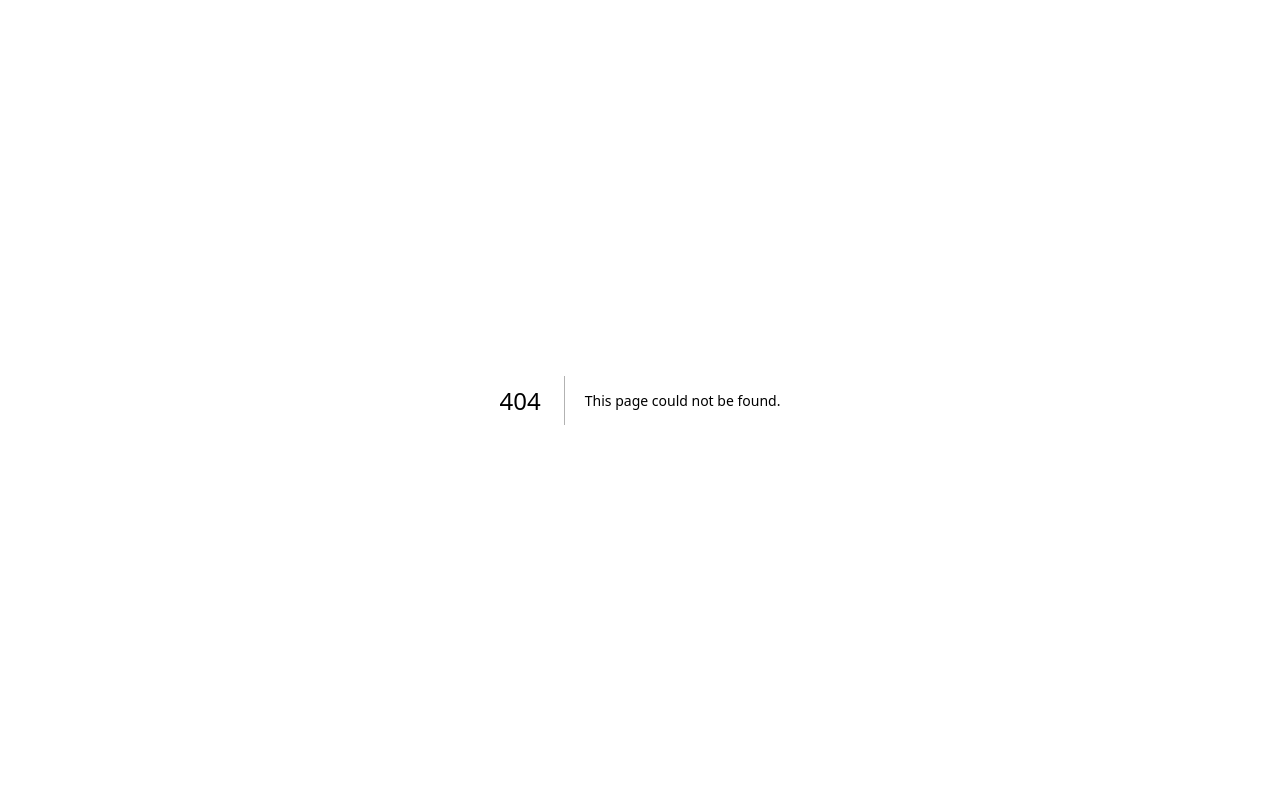
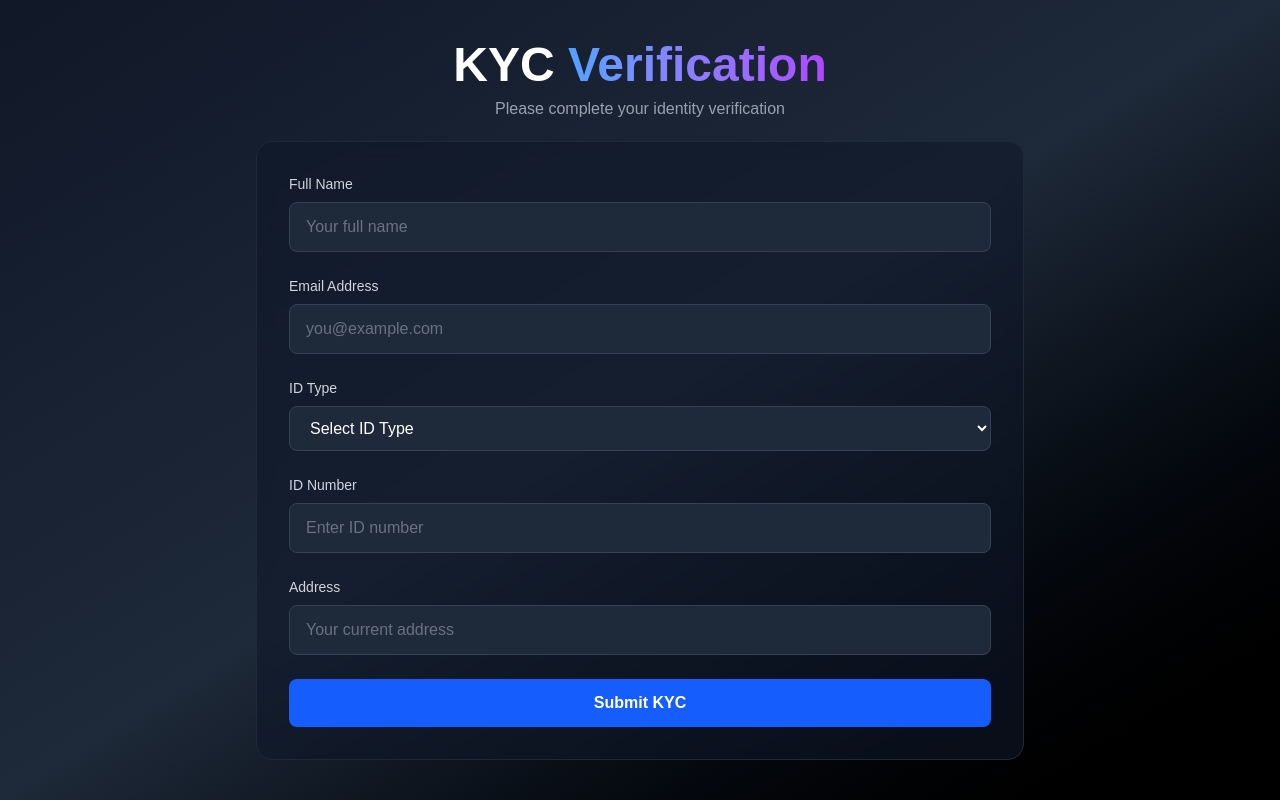
Before and after one commit to diwasbk/Next.js-Learning-App, a Next.js app: page /example/kyc in a window 1280 px wide. Before the commit this address had no page. Built offline with nearby package versions, Linux system fonts and the light colour scheme.

Commit message:
KYC Form

```diff
--- /dev/null
+++ b/app/example/kyc/components/kyc-form.tsx
@@ -0,0 +1,96 @@
+"use client";
+
+export default function KYCForm() {
+
+    return (
+        <main className="min-h-screen bg-linear-to-br from-gray-900 via-gray-800 to-black text-white flex items-center justify-center px-6">
+            <div className="w-full max-w-3xl">
+                {/* Heading */}
+                <div className="text-center m-5">
+                    <h1 className="text-4xl md:text-5xl font-bold mb-2">
+                        KYC{" "}
+                        <span className="bg-linear-to-r from-blue-400 to-purple-500 bg-clip-text text-transparent">
+                            Verification
+                        </span>
+                    </h1>
+                    <p className="text-gray-400">
+                        Please complete your identity verification
+                    </p>
+                </div>
+
+                {/* Form */}
+                <form className="bg-gray-900/60 backdrop-blur rounded-2xl p-8 space-y-6 border border-gray-800 mb-5">
+                    {/* Full Name */}
+                    <div>
+                        <label className="block text-sm text-gray-300 mb-2">
+                            Full Name
+                        </label>
+                        <input
+                            type="text"
+                            placeholder="Your full name"
+                            className="w-full rounded-lg bg-gray-800 border border-gray-700 px-4 py-3 text-white placeholder-gray-500 focus:outline-none focus:ring-2 focus:ring-blue-500"
+                        />
+                    </div>
+
+                    {/* Email */}
+                    <div>
+                        <label className="block text-sm text-gray-300 mb-2">
+                            Email Address
+                        </label>
+                        <input
+                            type="email"
+                            placeholder="you@example.com"
+                            className="w-full rounded-lg bg-gray-800 border border-gray-700 px-4 py-3 text-white placeholder-gray-500 focus:outline-none focus:ring-2 focus:ring-blue-500"
+                        />
+                    </div>
+
+                    {/* ID Type */}
+                    <div>
+                        <label className="block text-sm text-gray-300 mb-2">
+                            ID Type
+                        </label>
+                        <select
+                            className="w-full rounded-lg bg-gray-800 border border-gray-700 px-4 py-3 text-white focus:outline-none focus:ring-2 focus:ring-blue-500"
+                        >
+                            <option value="">Select ID Type</option>
+                            <option value="citizenship">Citizenship</option>
+                            <option value="passport">Passport</option>
+                            <option value="driving_license">Driving License</option>
+                        </select>
+                    </div>
+
+                    {/* ID Number */}
+                    <div>
+                        <label className="block text-sm text-gray-300 mb-2">
+                            ID Number
+                        </label>
+                        <input
+                            type="text"
+                            placeholder="Enter ID number"
+                            className="w-full rounded-lg bg-gray-800 border border-gray-700 px-4 py-3 text-white placeholder-gray-500 focus:outline-none focus:ring-2 focus:ring-blue-500"
+                        />
+                    </div>
+
+                    {/* Address */}
+                    <div>
+                        <label className="block text-sm text-gray-300 mb-2">
+                            Address
+                        </label>
+                        <input
+                            placeholder="Your current address"
+                            className="w-full rounded-lg bg-gray-800 border border-gray-700 px-4 py-3 text-white placeholder-gray-500 focus:outline-none focus:ring-2 focus:ring-blue-500 resize-none"
+                        />
+                    </div>
+
+                    {/* Submit */}
+                    <button
+                        type="submit"
+                        className="w-full rounded-lg bg-blue-600 py-3 font-semibold hover:bg-blue-500 transition cursor-pointer"
+                    >
+                        Submit KYC
+                    </button>
+                </form>
+            </div>
+        </main>
+    );
+}
--- /dev/null
+++ b/app/example/kyc/page.tsx
@@ -0,0 +1,9 @@
+import KYCForm from "./components/kyc-form";
+
+export default function Page() {
+    return (
+        <div>
+            <KYCForm />
+        </div>
+    );
+}
```
